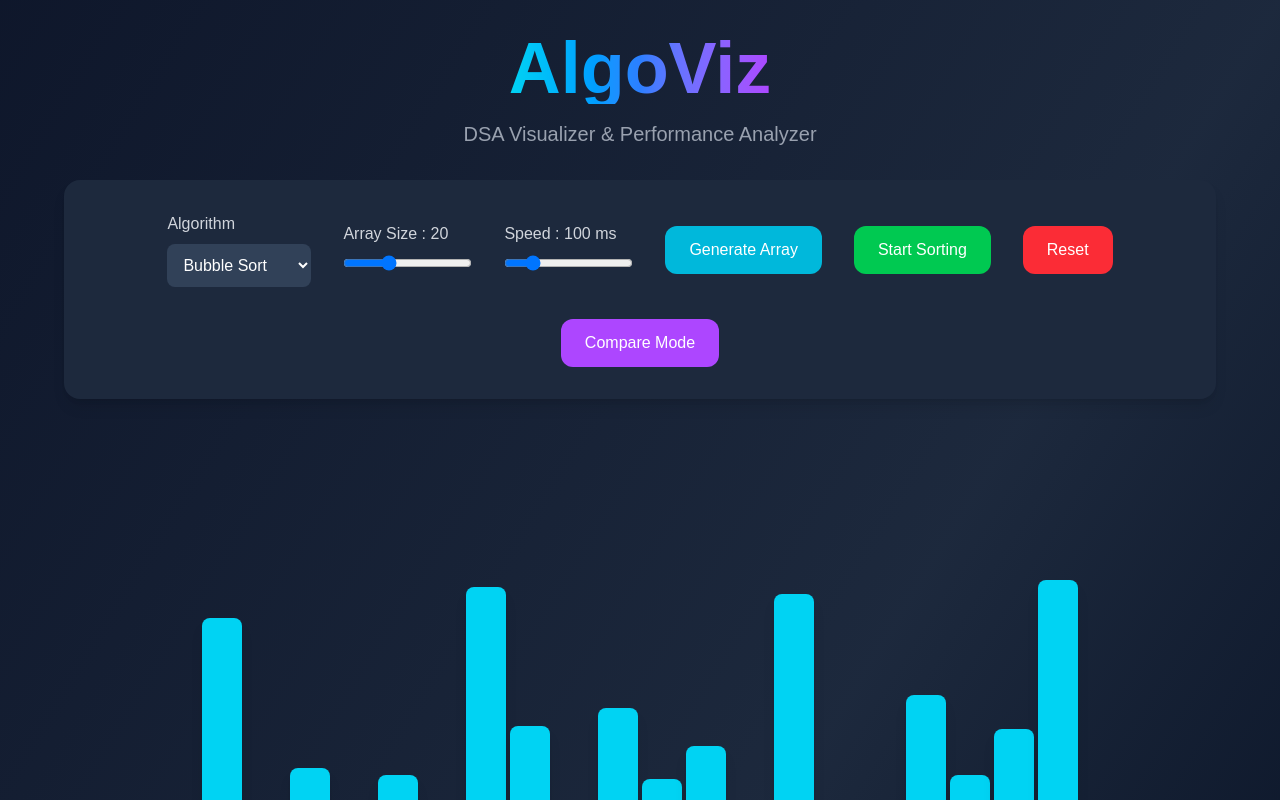
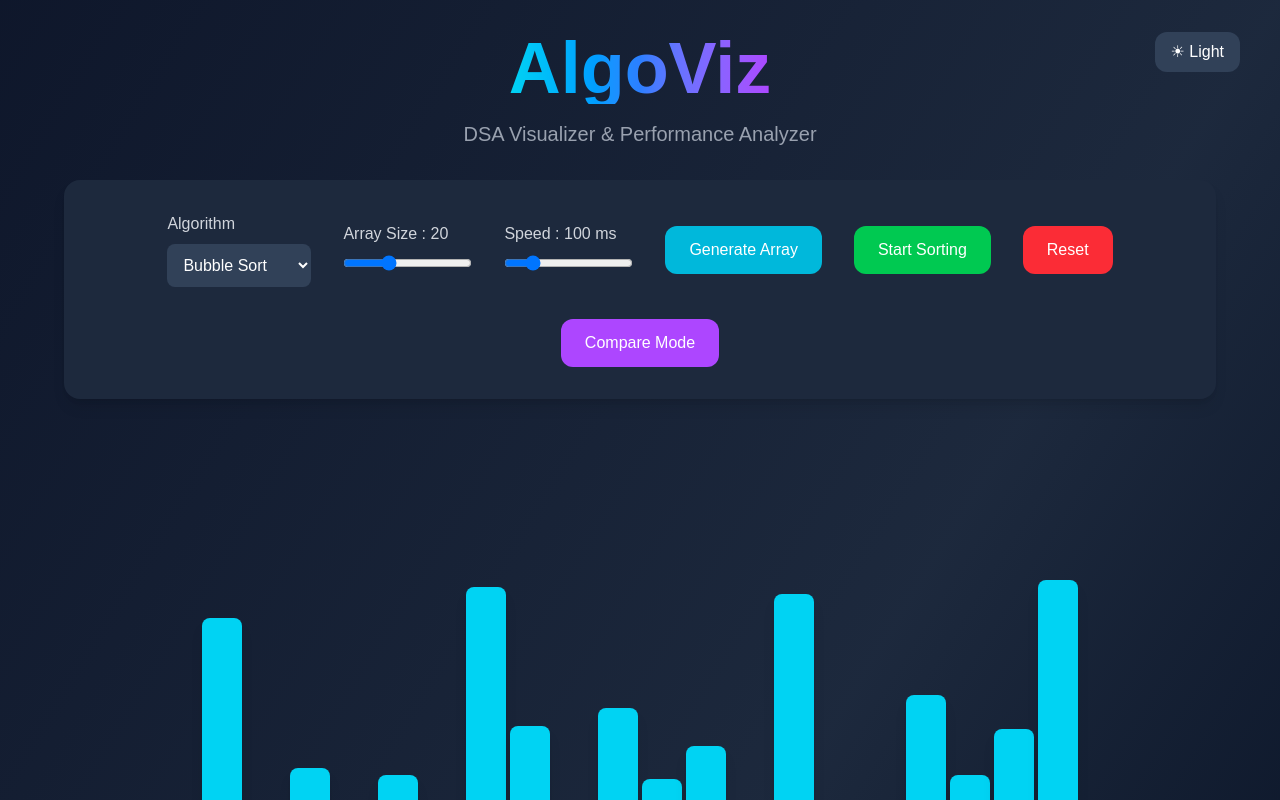
Before and after one commit to ananyasatyapal08/AlgoViz, a React (Vite) app: page / in a window 1280 px wide. Shown: the top 800 px of the page. Built offline with nearby package versions, Linux system fonts and the light colour scheme.

Commit message:
Added dark mode toggle

```diff
--- a/src/App.tsx
+++ b/src/App.tsx
@@ -34,6 +34,9 @@ function App() {
 
   const [compareMode, setCompareMode] = useState(false);
 
+  // NEW
+  const [darkMode, setDarkMode] = useState(true);
+
   function generateArray() {
     setSorted(false);
 
@@ -63,8 +66,8 @@ function App() {
   }, [size]);
 
   async function startSorting() {
+    setSorted(false);
 
-    setSorted(false);
     setIsSorting(true);
 
     setComparisons(0);
@@ -73,7 +76,6 @@ function App() {
     const start = performance.now();
 
     if (algorithm === "Bubble Sort") {
-
       await bubbleSort(
         array,
         setArray,
@@ -82,11 +84,9 @@ function App() {
         setActiveIndices,
         speed
       );
-
     }
 
     else if (algorithm === "Selection Sort") {
-
       await selectionSort(
         array,
         setArray,
@@ -95,11 +95,9 @@ function App() {
         setActiveIndices,
         speed
       );
-
     }
 
     else if (algorithm === "Insertion Sort") {
-
       await insertionSort(
         array,
         setArray,
@@ -108,11 +106,9 @@ function App() {
         setActiveIndices,
         speed
       );
-
     }
 
     else if (algorithm === "Merge Sort") {
-
       await mergeSort(
         array,
         setArray,
@@ -120,11 +116,9 @@ function App() {
         setActiveIndices,
         speed
       );
-
     }
 
     else if (algorithm === "Quick Sort") {
-
       await quickSort(
         array,
         setArray,
@@ -133,7 +127,6 @@ function App() {
         setActiveIndices,
         speed
       );
-
     }
 
     const end = performance.now();
@@ -148,9 +141,20 @@ function App() {
   }
 
   return (
-    <div className="min-h-screen bg-gradient-to-br from-slate-900 via-slate-800 to-slate-950 text-white">
+    <div
+      className={`min-h-screen
+      ${
+        darkMode
+          ? "bg-gradient-to-br from-slate-900 via-slate-800 to-slate-950 text-white"
+          : "bg-gradient-to-br from-slate-100 via-white to-slate-200 text-black"
+      }
+      `}
+    >
 
-      <Navbar />
+      <Navbar
+        darkMode={darkMode}
+        setDarkMode={setDarkMode}
+      />
 
       <Controls
         generateArray={generateArray}
--- a/src/components/navbar.tsx
+++ b/src/components/navbar.tsx
@@ -1,8 +1,35 @@
-function Navbar() {
-  return (
-    <div className="flex flex-col items-center py-8">
+interface Props{
+  darkMode:boolean;
+  setDarkMode:React.Dispatch<React.SetStateAction<boolean>>;
+}
 
-      <h1 className="text-6xl md:text-7xl font-bold bg-gradient-to-r from-cyan-400 via-blue-500 to-purple-500 bg-clip-text text-transparent">
+function Navbar({
+  darkMode,
+  setDarkMode
+}:Props){
+
+  return(
+
+    <div className="flex flex-col items-center py-8 relative">
+
+      <button
+      className="absolute right-10 top-8 bg-slate-700 px-4 py-2 rounded-xl"
+      onClick={()=>setDarkMode(!darkMode)}
+      >
+
+        {
+          darkMode
+          ?
+          "☀ Light"
+          :
+          "🌙 Dark"
+        }
+
+      </button>
+
+      <h1
+      className="text-6xl md:text-7xl font-bold bg-gradient-to-r from-cyan-400 via-blue-500 to-purple-500 bg-clip-text text-transparent"
+      >
 
         AlgoViz
 
@@ -15,7 +42,9 @@ function Navbar() {
       </p>
 
     </div>
-  );
+
+  )
+
 }
 
 export default Navbar;
```
Also changed, not shown: 1 other file (tests, documents, lock files or other folders).
